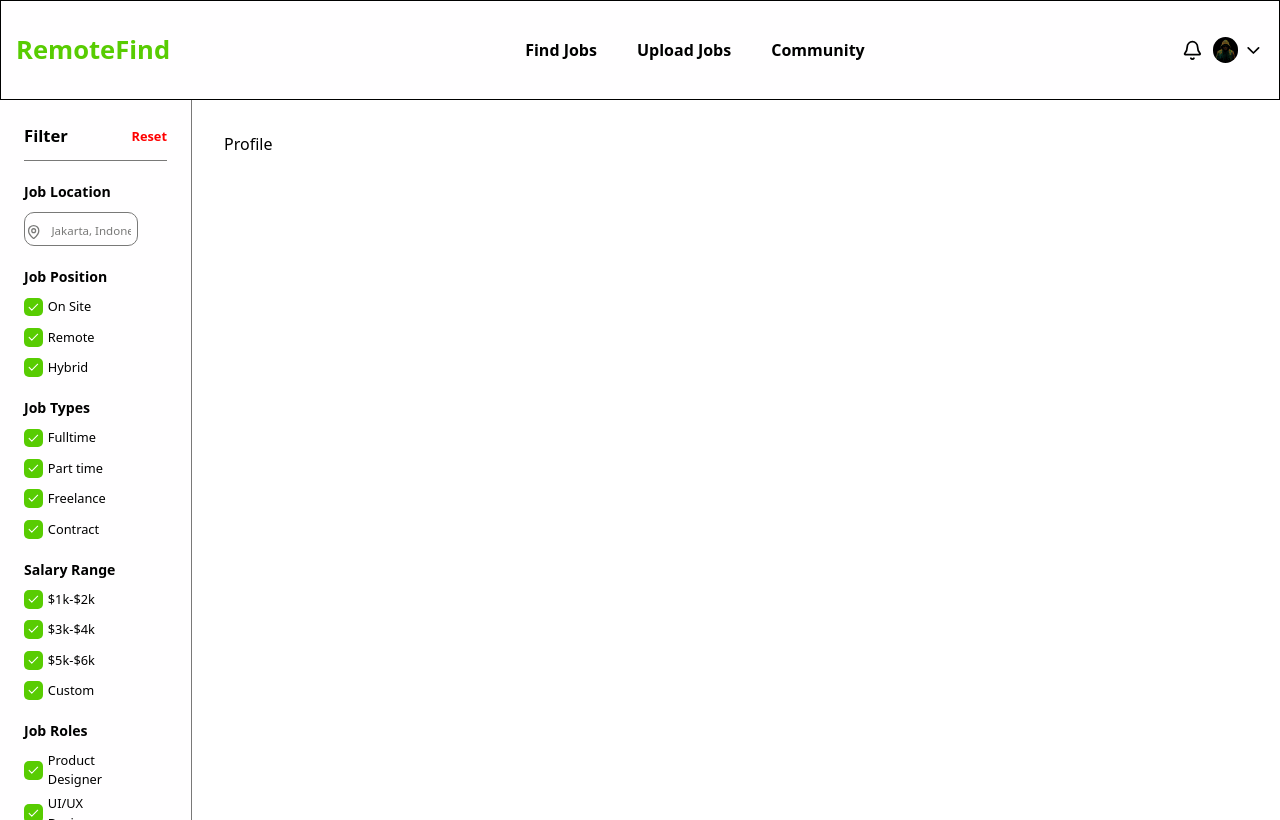
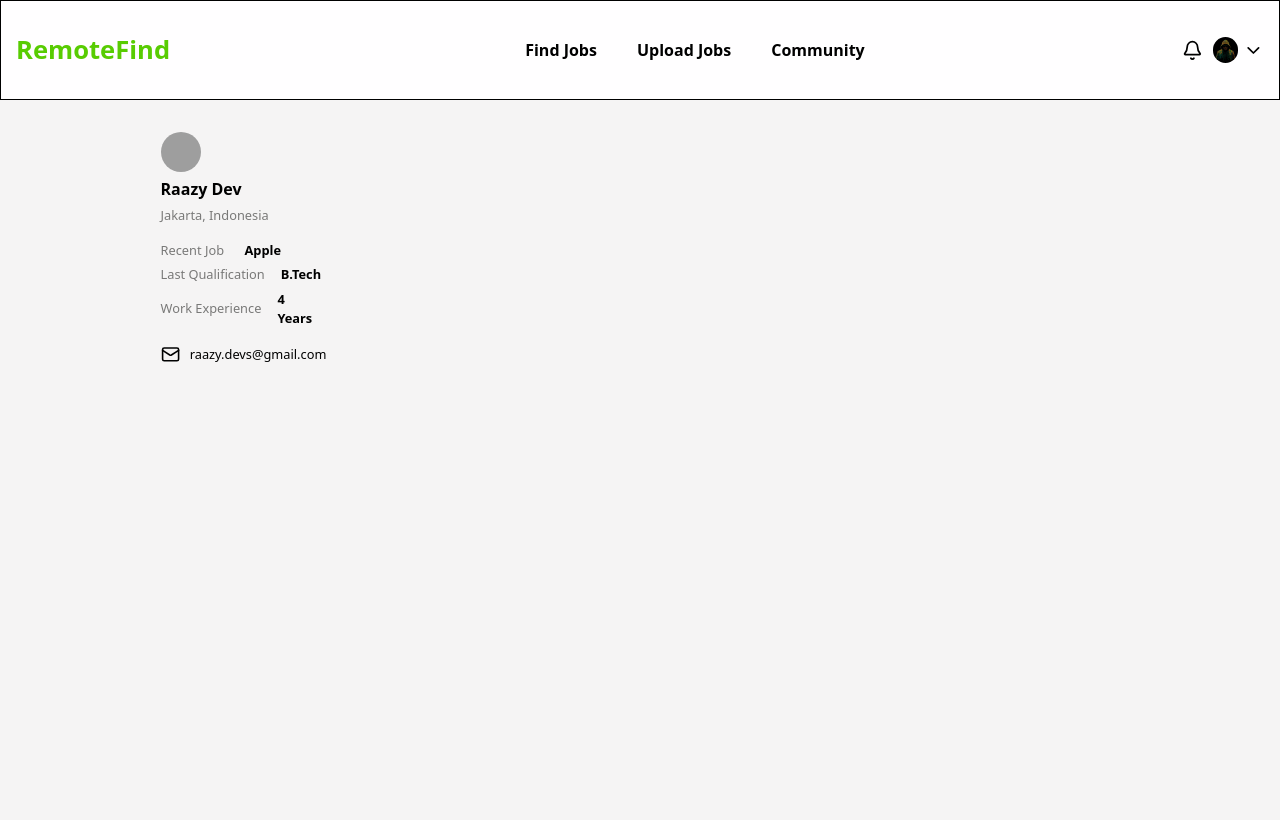
Before and after one commit to raazymuhd1/remote-find, a React (Vite) app: page /user/profile in a window 1280 px wide. Shown: the top 820 px of the page. Built offline with nearby package versions, Linux system fonts and the light colour scheme; grey boxes are pictures that could not be loaded.

Commit message:
working on profile page's sidebar

```diff
--- a/src/App.scss
+++ b/src/App.scss
@@ -15,6 +15,7 @@
 body {
     height: 100vh;
     overflow-x: hidden;
+    background-color: var(--light-white);
 }
 
 // NAVBAR STYLES
--- a/src/components/jobs/JobDetails.tsx
+++ b/src/components/jobs/JobDetails.tsx
@@ -13,7 +13,9 @@ const dummyJobsDetail = [
 
 const JobDetails = () => {
   return (
-    <section className='flex flex-col gap-[1rem]'>
+    <section
+        onClick={(e) => e.stopPropagation()}
+        className='flex flex-col gap-[1rem] absolute right-0 bg-(--white) h-full lg:w-[30%] md:w-[40%] w-[80%] p-[1.5rem] rounded-[10px]'>
         {/* company & job title */}
         <aside className='flex w-full items-center gap-[10px]'>
             <img src={apple} alt="company-logo" className='object-cover w-[clamp(2rem,2.8vmax,2.8rem)] h-[clamp(2rem,2.8vmax,2.8rem)] rounded-[50%]' />
--- a/src/components/jobs/index.tsx
+++ b/src/components/jobs/index.tsx
@@ -38,11 +38,7 @@ const Jobs = () => {
       <div
         onClick={() => setShowDetails(false)}
         className={`fixed inset-0 ${showDetails ? "opacity-[1] h-screen w-screen job_details" : "w-0 h-0 opacity-[0]"} delay-200 transition-[position,height,width,right,opacity,3s,ease-in-out] z-[10]`}>
-         <aside
-          onClick={(e) => e.stopPropagation()}
-          className='absolute right-0 bg-(--white) h-full lg:w-[30%] md:w-[40%] w-[80%] p-[1.5rem] rounded-[10px]'>
            <JobDetails />
-         </aside>
       </div>
     </section>
   )
--- a/src/components/profile/index.tsx
+++ b/src/components/profile/index.tsx
@@ -1,9 +1,60 @@
+import { useState } from "react"
+import { Mail, Phone } from "lucide-react"
+
+const userDetails = [
+  { id: 1, title: "Recent Job", value: "Apple" },
+  { id: 2, title: "Last Qualification", value: "B.Tech" },
+  { id: 3, title: "Work Experience", value: "4 Years" },
+]
+
 
 const Profile = () => {
+    const [showEditBtn, setShowEditBtn] = useState(false)
+
   return (
     <section
-        className='p-[2rem] '>
-        <h2> Profile </h2>
+        className='md:w-[80%] w-full grid md:grid-cols-2 grid-cols-1 mx-auto p-[2rem] '>
+        {/* profile sidebar */}
+        <aside className="flex w-[50%] md:w-[35%] flex-col sticky top-0 left-0">
+           <article className="flex flex-col gap-[1rem]">
+              <div className="flex flex-col gap-[5px]">
+                 <img src="profile-img" alt="profile-img" className="rounded-[50%] object-cover w-[clamp(40px,2vmax,50px)] h-[clamp(40px,2vmax,50px)]" />
+                 <h2 className="font-bold text-[clamp(1rem,1.2vmax,1.2rem)]"> Raazy Dev </h2>
+                 <p className="text-[clamp(.8rem,1vmax,1rem)] text-(--grey)"> Jakarta, Indonesia </p>
+              </div>
+
+              {/* user details */}
+              <div className="w-full flex flex-col gap-[5px]">
+                 { userDetails.map(detail => (
+                   <div key={detail.id} className="flex items-center gap-[1rem] justify-between w-full">
+                       <p className="text-[clamp(.8rem,1vmax,1rem)] whitespace-nowrap text-(--grey)"> { detail.title } </p>
+                       <aside
+                        onMouseEnter={() => setShowEditBtn(true)}
+                        onMouseLeave={() => setShowEditBtn(false)}
+                        className={`w-[50%] flex items-center gap-[.6rem]`}>
+                          <strong className="text-[clamp(.8rem,1vmax,1rem)]"> {detail.value} </strong>
+                          <input type="text" className={`hidden p-[8px] rounded-[5px] w-full`} />
+                          <h4 className={`text-[clamp(.8rem,1vmax,1rem)] cursor-pointer ${showEditBtn ? "opacity-[1]" : "opacity-[0]"}`}> Edit </h4>
+                       </aside>
+                   </div>
+                 )) }
+              </div>
+
+              {/* email & phone */}
+              <div className="w-full flex flex-col gap-[5px]">
+                  <div className="flex w-full gap-[10px] items-center">
+                      <Mail className="w-[clamp(1.2rem,1.5vmax,1.5rem)] h-[clamp(1.3rem,1.5vmax,1.5rem)]" />
+                      <p className="text-[clamp(.8rem,1vmax,1rem)]"> raazy.devs@gmail.com </p>
+                  </div>
+              </div>
+
+              <div className="flex flex-col w-full">
+
+              </div>
+           </article>
+        </aside>
+
+        {/* profile jobs */}
     </section>
   )
 }
--- a/src/components/sidebar/index.tsx
+++ b/src/components/sidebar/index.tsx
@@ -17,7 +17,7 @@ const Sidebar = ({isMobileScreen}: IProps) => {
   return (
     <aside
         onClick={e => e.stopPropagation()}
-        className={`${location.pathname == "/auth/signup" ? "w-0 h-0" : "lg:w-[15%] md:w-[25%] w-[70%] h-full p-[1.5rem]" } sidebar sticky inset-0 overflow-y-auto bg-(--white) flex-col ${isMobileScreen ? "md:hidden flex" : "md:flex hidden"} gap-5 border-r-[1px] border-r-(--grey)`}>
+        className={`${location.pathname == "/auth/signup" || location.pathname == "/user/profile" ? "w-0 h-0" : "lg:w-[15%] md:w-[25%] w-[70%] h-full p-[1.5rem]" } sidebar sticky inset-0 overflow-y-auto bg-(--white) flex-col ${isMobileScreen ? "md:hidden flex" : "md:flex hidden"} gap-5 border-r-[1px] border-r-(--grey)`}>
         <div className='w-full flex items-center justify-between border-b-[1px] border-b-(--border-col) pb-[.7rem]'>
             <h3 className='text-[clamp(1rem,1.3vmax,1.3rem)] font-bold'> Filter </h3>
             <strong className='text-[red] cursor-pointer text-[clamp(.8rem,1vmax,1rem)]'> Reset </strong>
--- a/src/main.tsx
+++ b/src/main.tsx
@@ -3,11 +3,15 @@ import { createRoot } from 'react-dom/client'
 import './index.css'
 import App from './App.tsx'
 import { BrowserRouter as Router } from 'react-router'
+import { Provider } from 'react-redux'
+import { store } from './redux/store.ts'
 
 createRoot(document.getElementById('root')!).render(
   <StrictMode>
     <Router>
-      <App />
+      <Provider store={store}>
+          <App />
+      </Provider>
     </Router>
   </StrictMode>,
 )
--- a/src/redux/store.ts
+++ b/src/redux/store.ts
@@ -1,8 +1,9 @@
 import { configureStore } from "@reduxjs/toolkit";
+import { authApi } from "./services/auth";
 
 export const store = configureStore({
     reducer: {
-
+        [authApi.reducerPath]: authApi.reducer
     }
 })
 
```
